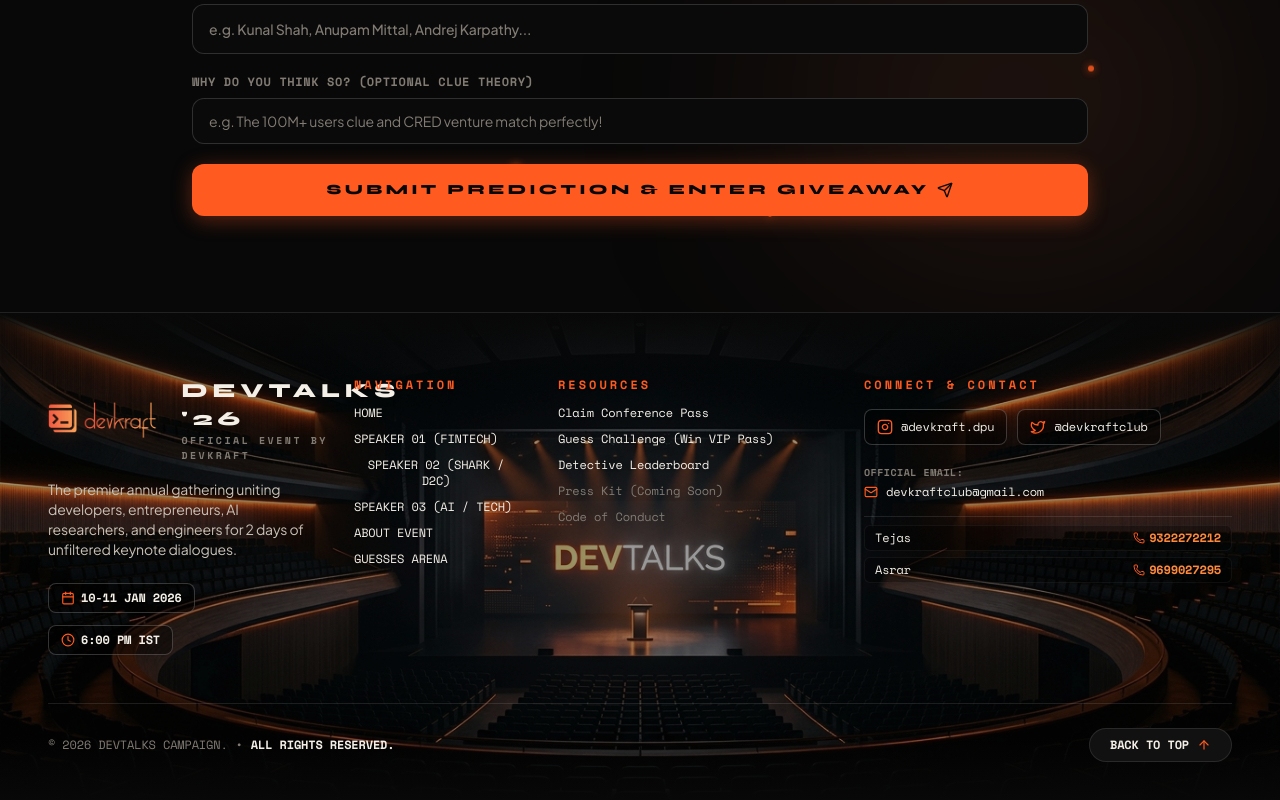
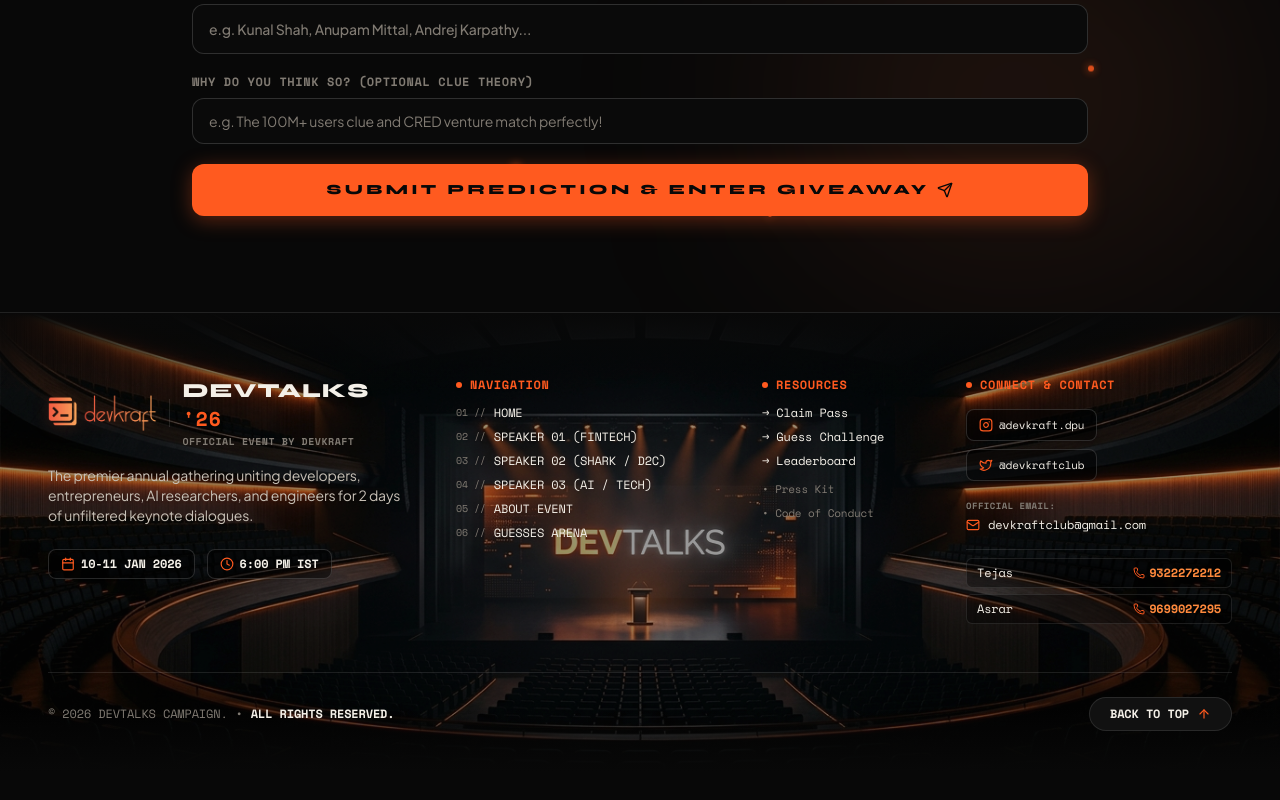
Before and after one commit to PRINCE-CODER679/DEVTALKS, a React (Vite) app: page / in a window 1280 px wide. Shown: the part 3982-4782 px from the top of the page. After the commit the page ends 4753 px from the top, so only its background shows below. Built offline with nearby package versions, Linux system fonts and the light colour scheme.

Commit message:
fix(footer): improve typography, column layout, and text alignment

```diff
--- a/src/components/FooterSection.jsx
+++ b/src/components/FooterSection.jsx
@@ -36,11 +36,11 @@
       {/* ================= SEAMLESS 4-COLUMN FOOTER NAVIGATION & CONTACT ================= */}
       <div className="relative z-10 max-w-7xl mx-auto w-full px-4 sm:px-8 lg:px-12 pt-16 pb-10">
 
-        {/* Main 4-Column Grid: Text directly on background image */}
-        <div className="grid grid-cols-1 md:grid-cols-2 lg:grid-cols-12 gap-8 lg:gap-10 pb-12">
+        {/* Main 4-Column Grid: Structured with clean alignment & responsive spacing */}
+        <div className="grid grid-cols-1 sm:grid-cols-2 lg:grid-cols-12 gap-8 lg:gap-8 xl:gap-10 pb-12 items-start">
 
           {/* Col 1: Brand / DEVTALKS '26 */}
-          <div className="lg:col-span-3 space-y-4">
+          <div className="sm:col-span-2 lg:col-span-4 space-y-4">
             <div className="flex items-center gap-3">
               <img
                 src="/devkraft-logo.png"
@@ -48,11 +48,11 @@
                 className="h-8 sm:h-9 w-auto object-contain drop-shadow-[0_2px_8px_rgba(255,90,31,0.2)]"
               />
               <div className="h-7 w-px bg-white/10 hidden sm:block" />
-              <div>
-                <span className="font-display font-black text-lg sm:text-xl tracking-widest text-[#f4f0e8] block drop-shadow-md">
-                  DEVTALKS '26
+              <div className="flex flex-col">
+                <span className="font-display font-black text-lg sm:text-xl tracking-wider text-[#f4f0e8] leading-tight block drop-shadow-md">
+                  DEVTALKS <span className="text-[#ff5a1f] font-mono">'26</span>
                 </span>
-                <span className="font-mono text-[9px] sm:text-[10px] tracking-widest text-[#817b73] block uppercase font-bold">
+                <span className="font-mono text-[9px] sm:text-[10px] tracking-wider text-[#817b73] block uppercase font-bold">
                   OFFICIAL EVENT BY DEVKRAFT
                 </span>
               </div>
@@ -63,148 +63,153 @@
             </p>
 
             <div className="pt-2 flex flex-wrap items-center gap-3 text-xs font-mono text-[#f4f0e8] font-semibold">
-              <span className="flex items-center gap-1.5 px-3 py-1.5 rounded-lg border border-white/20 shadow-sm bg-black/40">
+              <span className="flex items-center gap-1.5 px-3 py-1.5 rounded-lg border border-white/15 shadow-sm bg-black/50 backdrop-blur-xs">
                 <Calendar className="w-3.5 h-3.5 text-[#ff5a1f]" /> 10-11 JAN 2026
               </span>
-              <span className="flex items-center gap-1.5 px-3 py-1.5 rounded-lg border border-white/20 shadow-sm bg-black/40">
+              <span className="flex items-center gap-1.5 px-3 py-1.5 rounded-lg border border-white/15 shadow-sm bg-black/50 backdrop-blur-xs">
                 <Clock className="w-3.5 h-3.5 text-[#ff5a1f]" /> 6:00 PM IST
               </span>
             </div>
           </div>
 
           {/* Col 2: NAVIGATION */}
-          <div className="lg:col-span-2 space-y-3">
-            <h4 className="font-mono text-xs font-bold tracking-widest uppercase text-[#ff5a1f] drop-shadow-sm">
+          <div className="lg:col-span-3 space-y-3">
+            <h4 className="font-mono text-xs font-bold tracking-wider uppercase text-[#ff5a1f] flex items-center gap-2 drop-shadow-sm">
+              <span className="w-1.5 h-1.5 rounded-full bg-[#ff5a1f]" />
               NAVIGATION
             </h4>
-            <ul className="space-y-2.5 font-mono text-xs">
+            <ul className="space-y-2 font-mono text-xs">
               <li>
                 <button
                   onClick={() => onNavigate('hero')}
-                  className="text-[#f4f0e8] hover:text-[#ff5a1f] font-medium transition-colors hover:translate-x-1 inline-flex items-center transform transition-transform cursor-pointer drop-shadow-sm"
+                  className="w-full text-left text-[#f4f0e8] hover:text-[#ff5a1f] font-medium transition-all hover:translate-x-1 flex items-center gap-2 cursor-pointer drop-shadow-sm"
                 >
-                  HOME
+                  <span className="text-[#817b73] text-[10px]">01 //</span>
+                  <span>HOME</span>
                 </button>
               </li>
               <li>
                 <button
                   onClick={() => onNavigate('speaker-1')}
-                  className="text-[#f4f0e8] hover:text-[#ff5a1f] font-medium transition-colors hover:translate-x-1 inline-flex items-center transform transition-transform cursor-pointer drop-shadow-sm"
+                  className="w-full text-left text-[#f4f0e8] hover:text-[#ff5a1f] font-medium transition-all hover:translate-x-1 flex items-center gap-2 cursor-pointer drop-shadow-sm"
                 >
-                  SPEAKER 01 (FINTECH)
+                  <span className="text-[#817b73] text-[10px]">02 //</span>
+                  <span>SPEAKER 01 (FINTECH)</span>
                 </button>
               </li>
               <li>
                 <button
                   onClick={() => onNavigate('speaker-2')}
-                  className="text-[#f4f0e8] hover:text-[#ff5a1f] font-medium transition-colors hover:translate-x-1 inline-flex items-center transform transition-transform cursor-pointer drop-shadow-sm"
+                  className="w-full text-left text-[#f4f0e8] hover:text-[#ff5a1f] font-medium transition-all hover:translate-x-1 flex items-center gap-2 cursor-pointer drop-shadow-sm"
                 >
-                  SPEAKER 02 (SHARK / D2C)
+                  <span className="text-[#817b73] text-[10px]">03 //</span>
+                  <span>SPEAKER 02 (SHARK / D2C)</span>
                 </button>
               </li>
               <li>
                 <button
                   onClick={() => onNavigate('speaker-3')}
-                  className="text-[#f4f0e8] hover:text-[#ff5a1f] font-medium transition-colors hover:translate-x-1 inline-flex items-center transform transition-transform cursor-pointer drop-shadow-sm"
+                  className="w-full text-left text-[#f4f0e8] hover:text-[#ff5a1f] font-medium transition-all hover:translate-x-1 flex items-center gap-2 cursor-pointer drop-shadow-sm"
                 >
-                  SPEAKER 03 (AI / TECH)
+                  <span className="text-[#817b73] text-[10px]">04 //</span>
+                  <span>SPEAKER 03 (AI / TECH)</span>
                 </button>
               </li>
               <li>
                 <button
                   onClick={() => onNavigate('about')}
-                  className="text-[#f4f0e8] hover:text-[#ff5a1f] font-medium transition-colors hover:translate-x-1 inline-flex items-center transform transition-transform cursor-pointer drop-shadow-sm"
+                  className="w-full text-left text-[#f4f0e8] hover:text-[#ff5a1f] font-medium transition-all hover:translate-x-1 flex items-center gap-2 cursor-pointer drop-shadow-sm"
                 >
-                  ABOUT EVENT
+                  <span className="text-[#817b73] text-[10px]">05 //</span>
+                  <span>ABOUT EVENT</span>
                 </button>
               </li>
               <li>
                 <button
                   onClick={() => onNavigate('guesses')}
-                  className="text-[#f4f0e8] hover:text-[#ff5a1f] font-medium transition-colors hover:translate-x-1 inline-flex items-center transform transition-transform cursor-pointer drop-shadow-sm"
+                  className="w-full text-left text-[#f4f0e8] hover:text-[#ff5a1f] font-medium transition-all hover:translate-x-1 flex items-center gap-2 cursor-pointer drop-shadow-sm"
                 >
-                  GUESSES ARENA
+                  <span className="text-[#817b73] text-[10px]">06 //</span>
+                  <span>GUESSES ARENA</span>
                 </button>
               </li>
             </ul>
           </div>
 
           {/* Col 3: RESOURCES */}
-          <div className="lg:col-span-3 space-y-3">
-            <h4 className="font-mono text-xs font-bold tracking-widest uppercase text-[#ff5a1f] drop-shadow-sm">
+          <div className="lg:col-span-2 space-y-3">
+            <h4 className="font-mono text-xs font-bold tracking-wider uppercase text-[#ff5a1f] flex items-center gap-2 drop-shadow-sm">
+              <span className="w-1.5 h-1.5 rounded-full bg-[#ff5a1f]" />
               RESOURCES
             </h4>
-            <ul className="space-y-2.5 font-mono text-xs">
+            <ul className="space-y-2 font-mono text-xs">
               <li>
                 <button
                   onClick={onRegisterNow}
-                  className="text-[#f4f0e8] hover:text-[#ff5a1f] font-medium transition-colors hover:translate-x-1 inline-flex items-center transform transition-transform cursor-pointer drop-shadow-sm"
+                  className="w-full text-left text-[#f4f0e8] hover:text-[#ff5a1f] font-medium transition-all hover:translate-x-1 flex items-center gap-1.5 cursor-pointer drop-shadow-sm"
                 >
-                  Claim Conference Pass
+                  <span>→ Claim Pass</span>
                 </button>
               </li>
               <li>
                 <button
                   onClick={() => onNavigate('guesses')}
-                  className="text-[#f4f0e8] hover:text-[#ff5a1f] font-medium transition-colors hover:translate-x-1 inline-flex items-center transform transition-transform cursor-pointer drop-shadow-sm"
+                  className="w-full text-left text-[#f4f0e8] hover:text-[#ff5a1f] font-medium transition-all hover:translate-x-1 flex items-center gap-1.5 cursor-pointer drop-shadow-sm"
                 >
-                  Guess Challenge (Win VIP Pass)
+                  <span>→ Guess Challenge</span>
                 </button>
               </li>
               <li>
                 <button
                   onClick={() => onNavigate('guesses')}
-                  className="text-[#f4f0e8] hover:text-[#ff5a1f] font-medium transition-colors hover:translate-x-1 inline-flex items-center transform transition-transform cursor-pointer drop-shadow-sm"
+                  className="w-full text-left text-[#f4f0e8] hover:text-[#ff5a1f] font-medium transition-all hover:translate-x-1 flex items-center gap-1.5 cursor-pointer drop-shadow-sm"
                 >
-                  Detective Leaderboard
+                  <span>→ Leaderboard</span>
                 </button>
               </li>
-              <li>
-                <span className="text-[#817b73] cursor-not-allowed">
-                  Press Kit (Coming Soon)
-                </span>
+              <li className="text-[#817b73] text-[11px] pt-1">
+                <span>• Press Kit</span>
               </li>
-              <li>
-                <span className="text-[#817b73] cursor-not-allowed">
-                  Code of Conduct
-                </span>
+              <li className="text-[#817b73] text-[11px]">
+                <span>• Code of Conduct</span>
               </li>
             </ul>
           </div>
 
           {/* Col 4: CONNECT & CONTACT */}
-          <div className="lg:col-span-4 space-y-4">
-            <h4 className="font-mono text-xs font-bold tracking-widest uppercase text-[#ff5a1f] drop-shadow-sm">
+          <div className="lg:col-span-3 space-y-4">
+            <h4 className="font-mono text-xs font-bold tracking-wider uppercase text-[#ff5a1f] flex items-center gap-2 drop-shadow-sm">
+              <span className="w-1.5 h-1.5 rounded-full bg-[#ff5a1f]" />
               CONNECT & CONTACT
             </h4>
 
             {/* Social Link Buttons */}
-            <div className="flex flex-wrap items-center gap-2.5">
+            <div className="flex flex-wrap items-center gap-2">
               <a
                 href="https://www.instagram.com/devkraft.dpu?stkn=aGhlYzNiaTZ1YXk3"
                 target="_blank"
                 rel="noreferrer"
-                className="h-9 px-3 rounded-lg border border-white/20 hover:border-[#ff5a1f] hover:text-[#ff5a1f] bg-black/40 flex items-center gap-2 text-[#f4f0e8] transition-colors shadow-sm font-mono text-xs"
+                className="h-8 px-3 rounded-lg border border-white/15 hover:border-[#ff5a1f] hover:text-[#ff5a1f] bg-black/50 backdrop-blur-xs flex items-center gap-1.5 text-[#f4f0e8] transition-colors shadow-sm font-mono text-[11px]"
                 title="Instagram @devkraft.dpu"
               >
-                <Instagram className="w-4 h-4 text-[#ff5a1f]" />
+                <Instagram className="w-3.5 h-3.5 text-[#ff5a1f]" />
                 <span>@devkraft.dpu</span>
               </a>
               <a
                 href="https://x.com/devkraftclub"
                 target="_blank"
                 rel="noreferrer"
-                className="h-9 px-3 rounded-lg border border-white/20 hover:border-[#ff5a1f] hover:text-[#ff5a1f] bg-black/40 flex items-center gap-2 text-[#f4f0e8] transition-colors shadow-sm font-mono text-xs"
+                className="h-8 px-3 rounded-lg border border-white/15 hover:border-[#ff5a1f] hover:text-[#ff5a1f] bg-black/50 backdrop-blur-xs flex items-center gap-1.5 text-[#f4f0e8] transition-colors shadow-sm font-mono text-[11px]"
                 title="Twitter / X @devkraftclub"
               >
-                <Twitter className="w-4 h-4 text-[#ff5a1f]" />
+                <Twitter className="w-3.5 h-3.5 text-[#ff5a1f]" />
                 <span>@devkraftclub</span>
               </a>
             </div>
 
             {/* Official Email */}
-            <div className="space-y-1 pt-1">
-              <span className="font-mono text-[10px] text-[#817b73] block uppercase font-bold tracking-wider">
+            <div className="space-y-1 pt-0.5">
+              <span className="font-mono text-[9px] text-[#817b73] block uppercase font-bold tracking-wider">
                 OFFICIAL EMAIL:
               </span>
               <a
@@ -219,13 +224,13 @@
             {/* Contact Numbers */}
             <div className="space-y-1.5 pt-2 border-t border-white/10">
               <div className="grid grid-cols-1 gap-1.5 font-mono text-xs">
-                <div className="flex items-center justify-between text-[#c8c1b7] bg-black/30 px-2.5 py-1 rounded-md border border-white/5">
+                <div className="flex items-center justify-between text-[#c8c1b7] bg-black/40 px-2.5 py-1.5 rounded-md border border-white/10">
                   <span className="font-medium text-[#f4f0e8]">Tejas</span>
                   <a href="tel:9322272212" className="text-[#ff8a3d] hover:text-[#ff5a1f] font-semibold transition-colors flex items-center gap-1">
                     <Phone className="w-3 h-3 text-[#ff5a1f]" /> 9322272212
                   </a>
                 </div>
-                <div className="flex items-center justify-between text-[#c8c1b7] bg-black/30 px-2.5 py-1 rounded-md border border-white/5">
+                <div className="flex items-center justify-between text-[#c8c1b7] bg-black/40 px-2.5 py-1.5 rounded-md border border-white/10">
                   <span className="font-medium text-[#f4f0e8]">Asrar</span>
                   <a href="tel:9699027295" className="text-[#ff8a3d] hover:text-[#ff5a1f] font-semibold transition-colors flex items-center gap-1">
                     <Phone className="w-3 h-3 text-[#ff5a1f]" /> 9699027295
```
